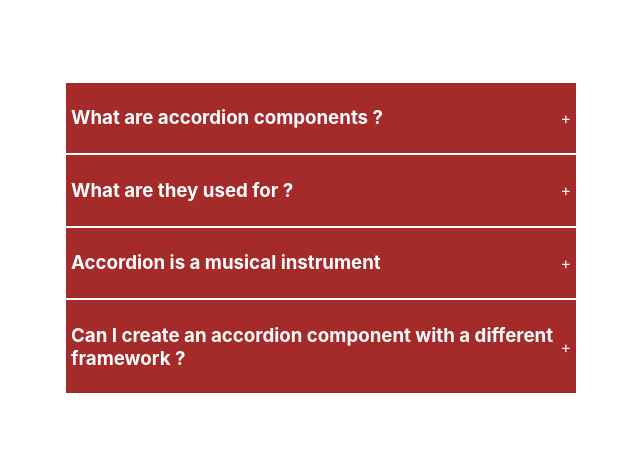
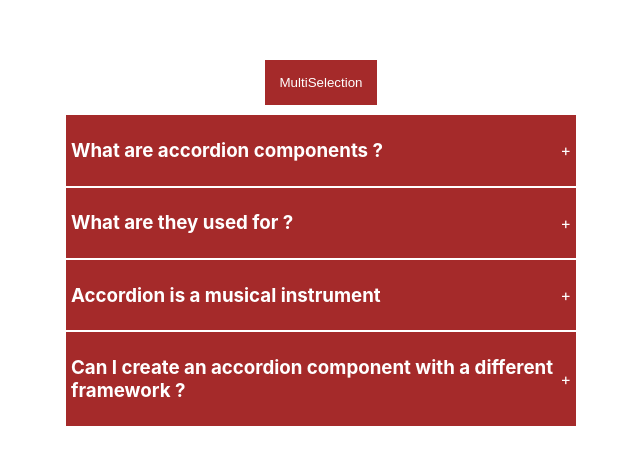
Before and after one commit to henrardb/React-feprojects, a React (Create React App) app: page / in a window 1280 px wide. Shown: the part 161-626 px from the top of the page, without its empty margins (319-959 px from the left). Built offline with nearby package versions, Linux system fonts and the light colour scheme.

Commit message:
End exercice Accordion

```diff
--- a/src/components/Accordion/Accordion.tsx
+++ b/src/components/Accordion/Accordion.tsx
@@ -4,24 +4,58 @@ import "./styles.css";
 
 export default function Accordion() {
   const [selected, setSelected] = useState("");
+  const [multipleEnabled, setMultipleEnabled] = useState(false);
+  const [multipleSelected, setMultipleSelected] = useState<string[]>([]);
 
   function handleSimpleSelection(id: string) {
     setSelected(id === selected ? "" : id);
   }
 
+  function handleMultipleSelection(id: string) {
+    let copyMultipleSelected = [...multipleSelected];
+    let indexOfSelected = copyMultipleSelected.indexOf(id);
+    console.log(indexOfSelected);
+    if (indexOfSelected === -1) {
+      copyMultipleSelected.push(id);
+    } else {
+      copyMultipleSelected.splice(indexOfSelected, 1);
+    }
+    console.log(copyMultipleSelected);
+    setMultipleSelected(copyMultipleSelected);
+  }
+
+  function enableMultipleSelection() {
+    setMultipleEnabled(!multipleEnabled);
+  }
+
   return (
     <div className="wrapper">
+      <input
+        onClick={enableMultipleSelection}
+        type="button"
+        value="MultiSelection"
+      ></input>
       {data && data.length > 0 ? (
         data.map((info) => (
           <div key={info.id} className="accordion">
             <div
-              onClick={() => handleSimpleSelection(info.id)}
+              onClick={
+                multipleEnabled
+                  ? () => handleMultipleSelection(info.id)
+                  : () => handleSimpleSelection(info.id)
+              }
               className="question"
             >
               <h3>{info.question}</h3>
               <span>+</span>
             </div>
-            {selected === info.id ? <div>{info.answer}</div> : null}
+            {multipleEnabled ? (
+              multipleSelected.indexOf(info.id) !== -1 ? (
+                <div>{info.answer}</div>
+              ) : null
+            ) : selected === info.id ? (
+              <div>{info.answer}</div>
+            ) : null}
           </div>
         ))
       ) : (
--- a/src/components/Accordion/styles.css
+++ b/src/components/Accordion/styles.css
@@ -21,3 +21,11 @@
   align-items: center;
   cursor: pointer;
 }
+
+input[type="button"] {
+  background-color: brown;
+  color: white;
+  padding: 15px;
+  border: 10px solid;
+  cursor: pointer;
+}
```
Also changed, not shown: src/index.tsx (+6 -6 lines).
